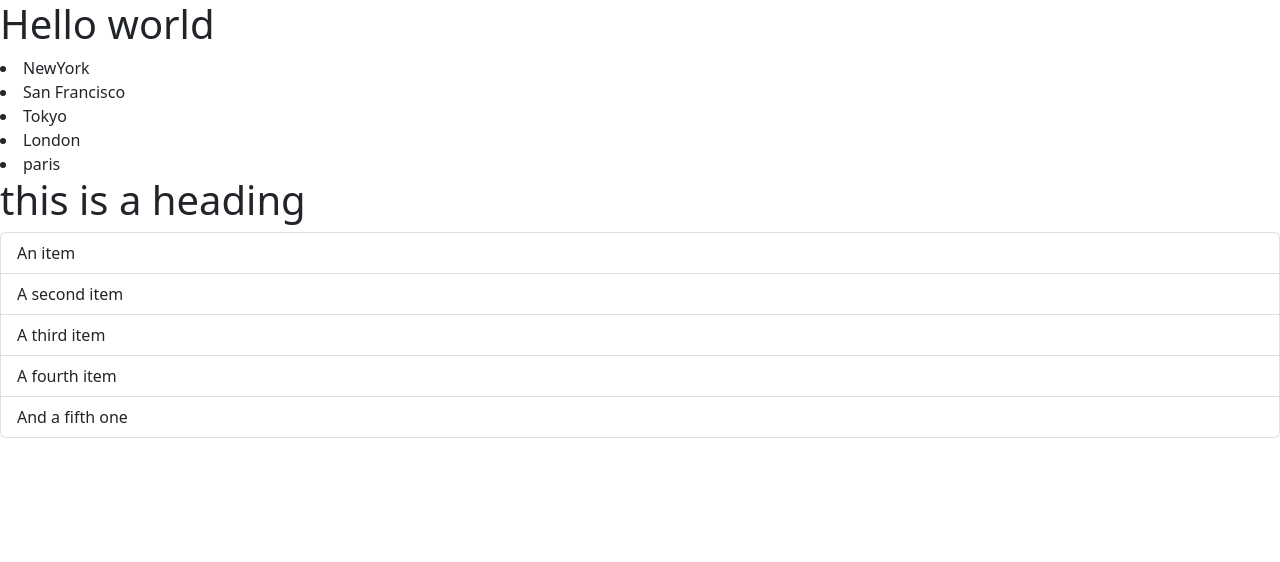
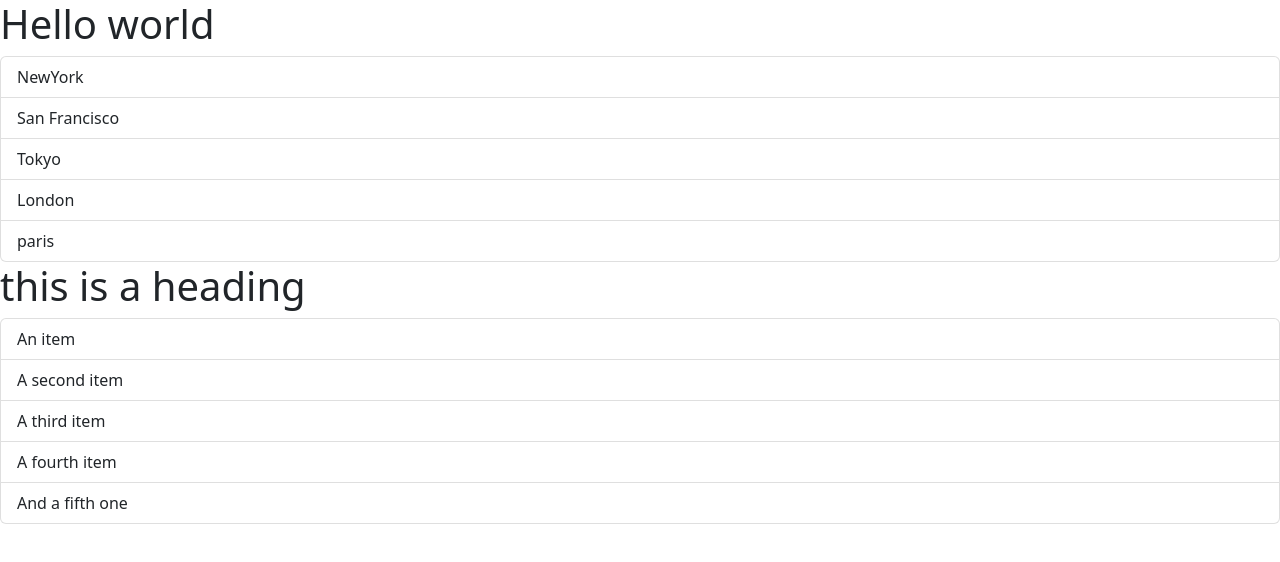
Before and after one commit to himanshu-deval/React_Mosh, a React (Vite) app: page / in a window 1280 px wide. Shown: the top 562 px of the page. Built offline with nearby package versions, Linux system fonts and the light colour scheme.

Commit message:
Using states to update data

```diff
--- a/src/components/ListGroup.tsx
+++ b/src/components/ListGroup.tsx
@@ -1,19 +1,23 @@
-import { Fragment } from "react";
+import React, { Fragment, useState } from "react";
+import { MouseEvent } from "react";
+function ListGroup() {
+  let items = ["NewYork", "San Francisco", "Tokyo", "London", "paris"];
 
-function ListGroup() {
-  let items=[
-    'NewYork',
-    'San Francisco',
-    'Tokyo',
-    'London',
-    'paris',
-  ]
-  // items=[];
-const lst=() =>items.map(item => <li key={item}>{item}</li>)
+const [selected,setselected]=useState(-1);
 
   return (
     <>
-      {items.length===0?<h2>No items found</h2>:lst()}
+
+      <ul className="list-group">
+        {items.map((item,index) =>(
+        <li className={selected===index ? "list-group-item active":"list-group-item"}
+          key={item}
+          onClick={()=>setselected(index)}
+          >{item}
+        </li>
+        ))}
+
+      </ul>
 
       <h1>this is a heading</h1>
       <ul className="list-group">
```
